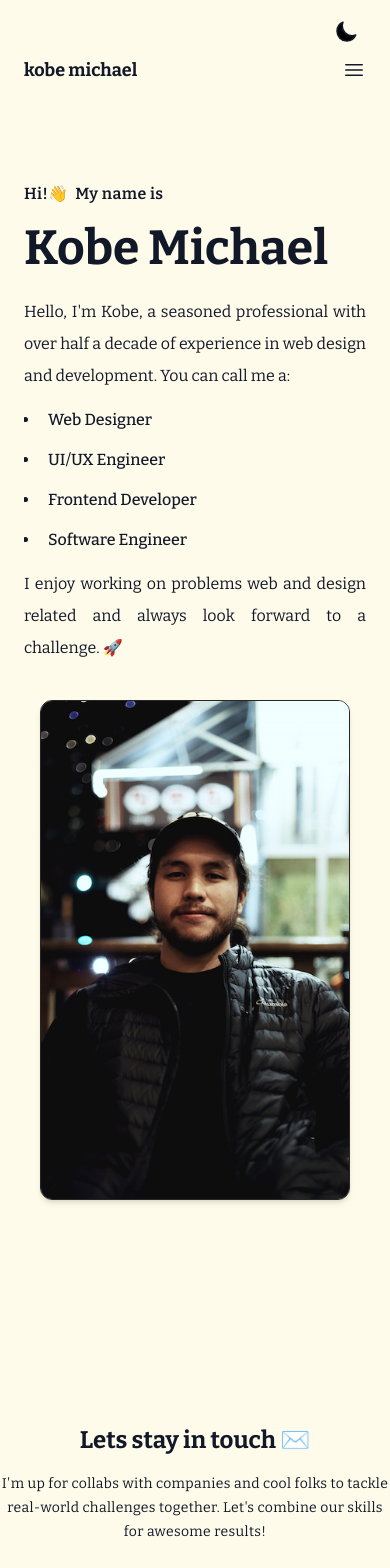
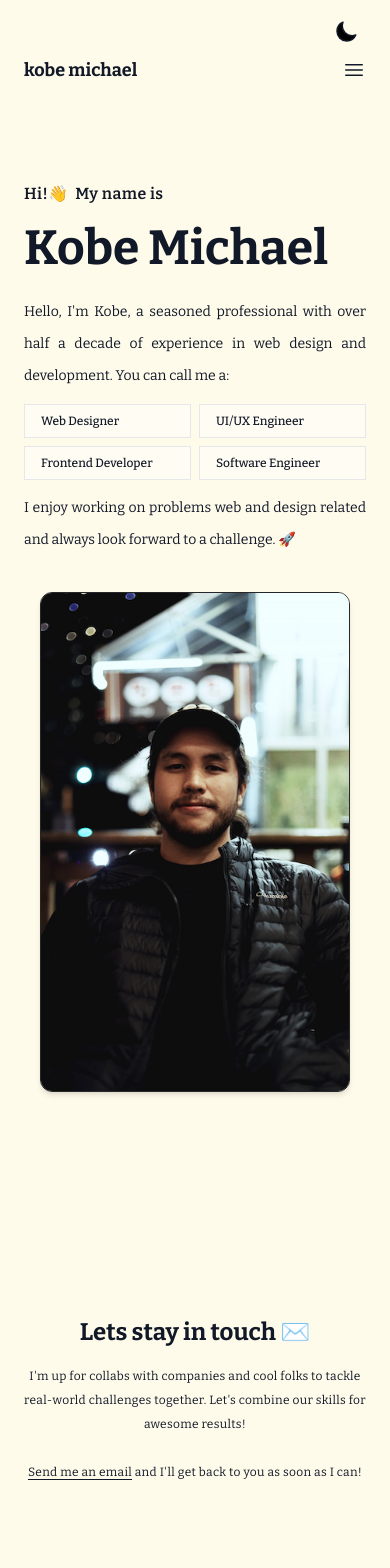
Before and after one commit to Kobeboy15/personal_website, a Next.js app: page / in a window 390 px wide. Shown: the top 1568 px of the page. Built offline with nearby package versions, Linux system fonts and the light colour scheme.

Commit message:
fix mobile styles

```diff
--- a/src/app/page.tsx
+++ b/src/app/page.tsx
@@ -8,22 +8,17 @@ export default async function Home() {
       <div className="mx-auto flex flex-col md:flex-row items-center gap-y-5">
         <div className="flex-1">
           <div className="lg:max-w-lg">
-            <Reveal>
             <h2 className="text-base font-semibold leading-7 tracking-wide">
               Hi!👋 &nbsp;My name is
             </h2>
-            </Reveal>
-            <Reveal>
             <h1 className="mt-4 text-5xl font-bold">Kobe Michael</h1>
-            </Reveal>
-            <Reveal>
-              <div className="mt-6 text-md text-justify leading-8">
+            <div className="mt-6 text-sm md:text-md text-justify leading-8">
               <p className="">
                 Hello, I&apos;m Kobe, a seasoned professional with over half a
-                  decade of experience in web design and development. You can
-                  call me a:
+                decade of experience in web design and development. You can call
+                me a:
               </p>
-                <ul className="list-disc my-3 flex flex-col gap-2">
+              <ul className="my-3 justify-center md:justify-start grid grid-cols-2 md:grid-cols-1 gap-2">
                 {PositionTitles()}
               </ul>
               <p>
@@ -31,7 +26,6 @@ export default async function Home() {
                 look forward to a challenge. 🚀
               </p>
             </div>
-            </Reveal>
           </div>
         </div>
         <Reveal>
@@ -59,9 +53,12 @@ function PositionTitles() {
   ];
 
   return positions.map((name, idx) => (
-    <li key={`positionTitle${idx}`} className="font-medium pl-2 ml-4">
-      <Reveal delay={0.1 * idx}>
-        <p>{name}</p>
+    <li
+      key={`positionTitle${idx}`}
+      className="font-medium px-4 py-2 bg-white/40 dark:border-zinc-800 dark:bg-zinc-800/40 transition-colors dark:hover:border-zinc-600 border"
+    >
+      <Reveal delay={idx * 0.2}>
+        <p className="text-xs md:text-sm">{name}</p>
       </Reveal>
     </li>
   ));
--- a/src/components/FooterMenu.jsx
+++ b/src/components/FooterMenu.jsx
@@ -8,14 +8,14 @@ export default function FooterMenu() {
 
   return (
     <div className="dark:from-zinc-800/90 bg-gradient-to-t to-transparent">
-      <div className=" pt-28 mb-24 text-center max-w-lg mx-auto">
+      <div className="pt-28 mb-24 text-center max-w-lg mx-auto">
         <Reveal>
-          <div id="contact">
+          <div id="contact" className="px-6">
             <h2 className="text-2xl text-center dark:text-white font-bold mb-4 w-full">
               Lets stay in touch ✉️
             </h2>
             <div className="flex flex-col gap-10">
-              <p className="text-center dark:text-white/80 font-normal tracking-wide leading-6 text-sm">
+              <p className="text-center dark:text-white/80 font-normal tracking-wide leading-6 text-xs sm:text-sm">
                 I&apos;m up for collabs with companies and cool folks to tackle
                 real-world challenges together. Let&apos;s combine our skills
                 for awesome results!
```
Lines whose indentation alone changed are shown as unchanged.
